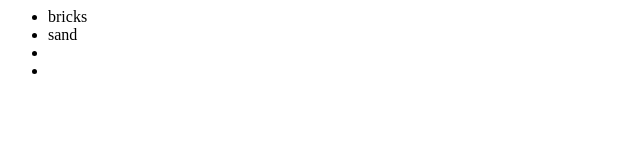
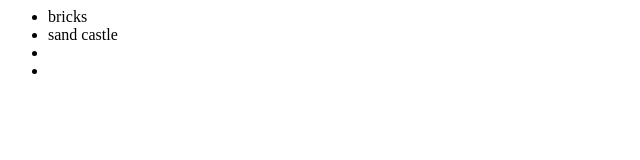
Before and after one commit to sethsyrnyk/git-tutorial, a plain HTML site: page index.html in a window 1280 px wide. Shown: the full height of the page, 0-640 px from the left. Drawn offline with Linux system fonts and the light colour scheme.

Commit message:
updated index.html

```diff
--- a/index.html
+++ b/index.html
@@ -1,6 +1,6 @@
 <ul>
     <li>bricks</li>
-    <li>sand</li>
+    <li>sand castle</li>
     <li></li>
     <li></li>
 </ul>
```
